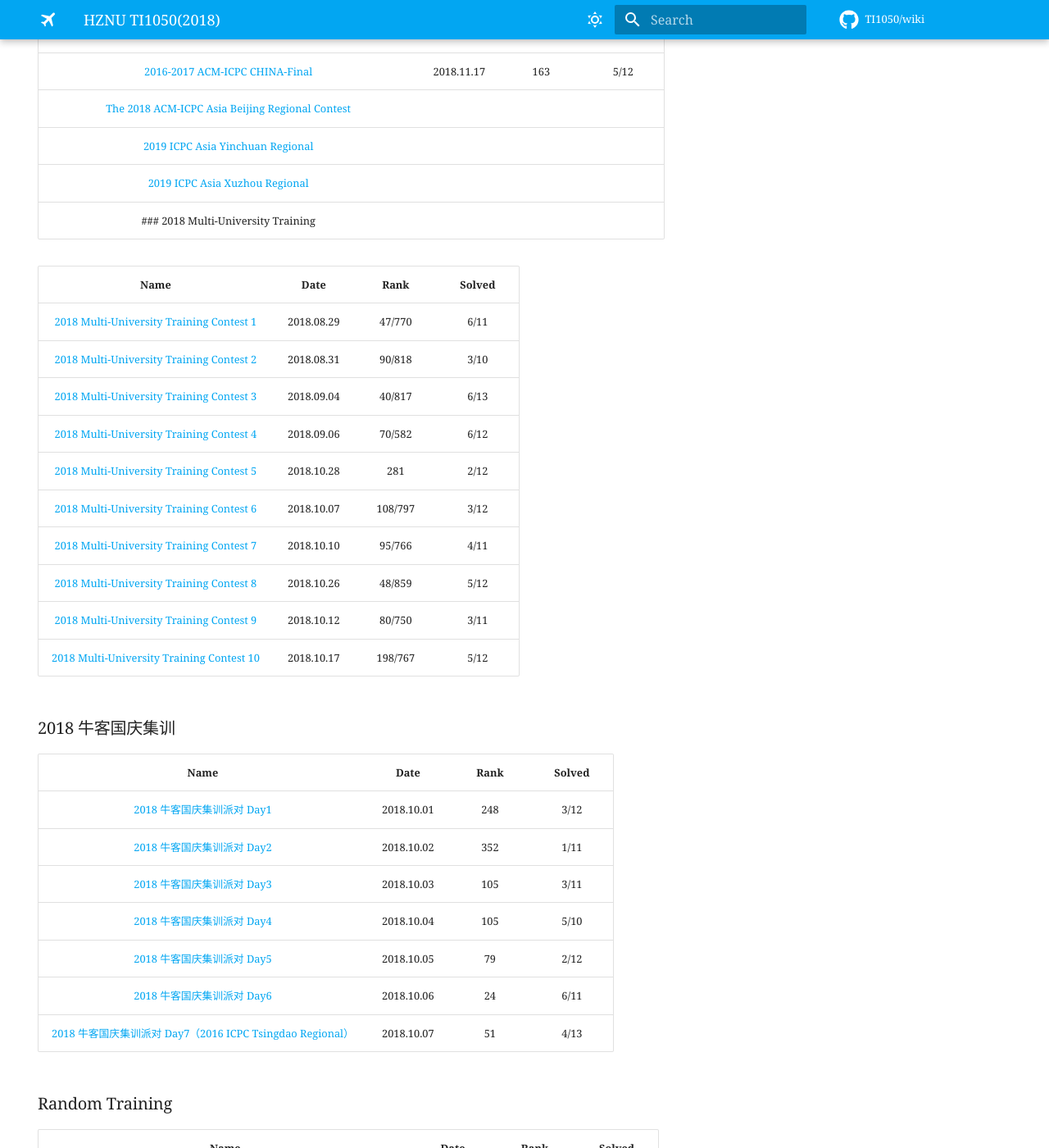
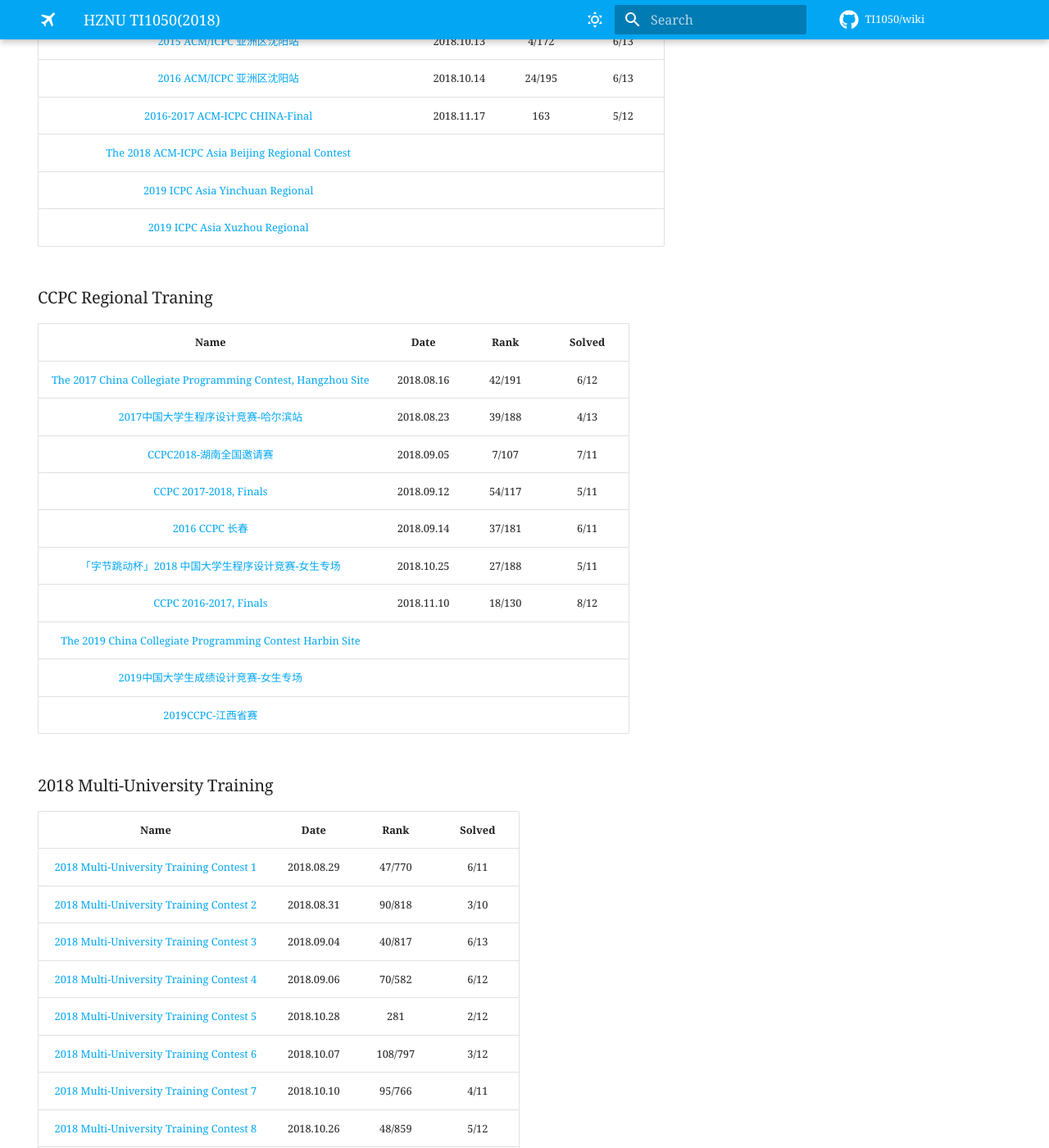
Before and after one commit to TI-1050/wiki, an MkDocs documentation site: the page built from docs/index.md, in a window 1280 px wide and 1400 px high, scrolled down 4697 px. Shown: the whole window at 82% size. Built offline with MkDocs 1.6.1 and Material for MkDocs 9.7.7, drawn with Linux system fonts in a browser that asks for light colours; some web fonts are replaced; comment, search, counter and statistics services are not loaded; some of the changed text lies outside the part shown.

Commit message:
feat: ccpc regional index

```diff
--- a/docs/index.md
+++ b/docs/index.md
@@ -113,6 +113,22 @@ Comment:
 |           [The 2018 ACM-ICPC Asia Beijing Regional Contest](https://www.cnblogs.com/Dup4/p/11675241.html)           |            |         |        |
 |                  [2019 ICPC Asia Yinchuan Regional](https://www.cnblogs.com/Dup4/p/11963769.html)                   |            |         |        |
 |                   [2019 ICPC Asia Xuzhou Regional](https://www.cnblogs.com/Dup4/p/12005873.html)                    |            |         |        |
+
+### CCPC Regional Traning
+
+|                                                    Name                                                     |    Date    |  Rank  | Solved |
+| :---------------------------------------------------------------------------------------------------------: | :--------: | :----: | :----: |
+| [The 2017 China Collegiate Programming Contest, Hangzhou Site](https://www.cnblogs.com/Dup4/p/9489309.html) | 2018.08.16 | 42/191 |  6/12  |
+|             [2017中国大学生程序设计竞赛-哈尔滨站](https://www.cnblogs.com/Dup4/p/9524963.html)              | 2018.08.23 | 39/188 |  4/13  |
+|                   [CCPC2018-湖南全国邀请赛](https://www.cnblogs.com/Dup4/p/9593797.html)                    | 2018.09.05 | 7/107  |  7/11  |
+|                    [CCPC 2017-2018, Finals](https://www.cnblogs.com/Dup4/p/9635731.html)                    | 2018.09.12 | 54/117 |  5/11  |
+|                        [2016 CCPC 长春](https://www.cnblogs.com/Dup4/p/9649051.html)                        | 2018.09.14 | 37/181 |  6/11  |
+|      [「字节跳动杯」2018 中国大学生程序设计竞赛-女生专场](https://www.cnblogs.com/Dup4/p/9851609.html)      | 2018.10.25 | 27/188 |  5/11  |
+|                    [CCPC 2016-2017, Finals](https://www.cnblogs.com/Dup4/p/9940219.html)                    | 2018.11.10 | 18/130 |  8/12  |
+|  [The 2019 China Collegiate Programming Contest Harbin Site](https://www.cnblogs.com/Dup4/p/11790255.html)  |            |        |        |
+|             [2019中国大学生成绩设计竞赛-女生专场](https://www.cnblogs.com/Dup4/p/11192685.html)             |            |        |        |
+|                     [2019CCPC-江西省赛 ](https://www.cnblogs.com/Dup4/p/11223762.html)                      |            |        |        |
+
 ### 2018 Multi-University Training
 
 |                                                     Name                                                     |    Date    |  Rank   | Solved |
```
